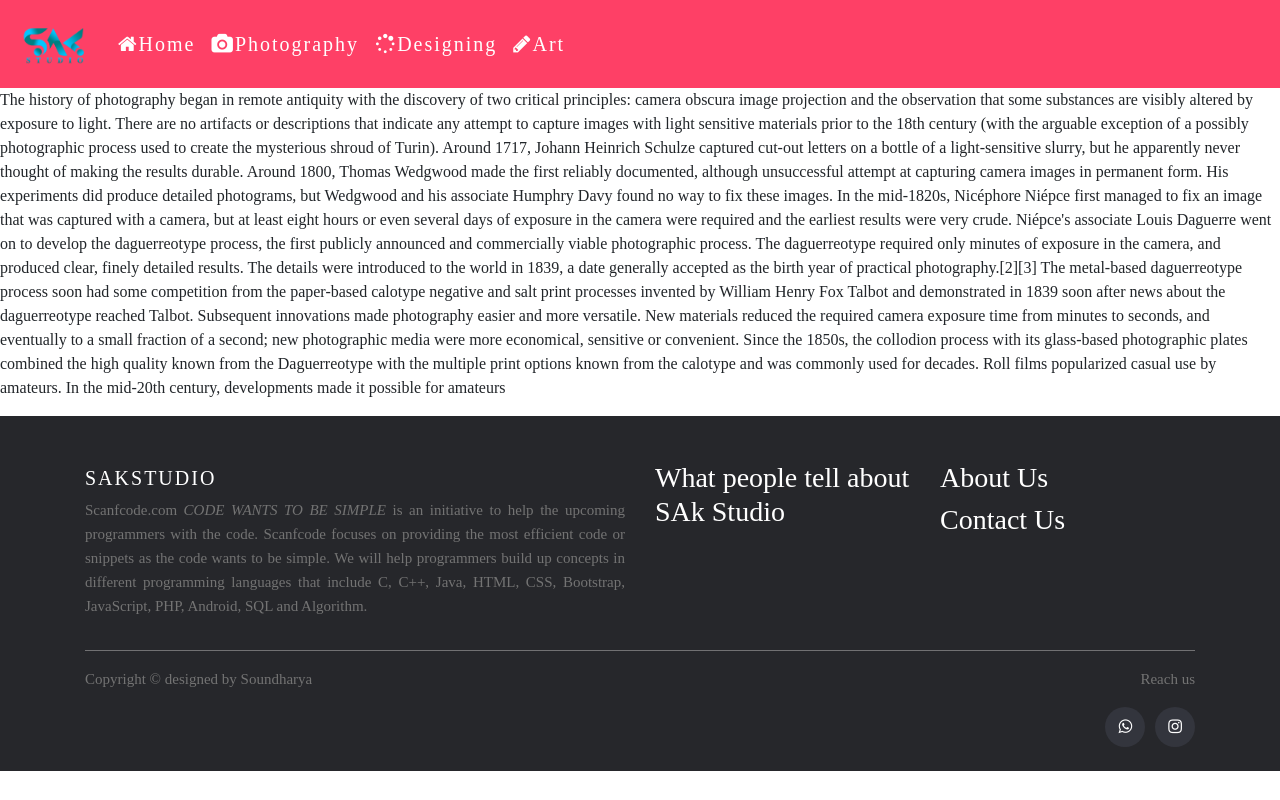
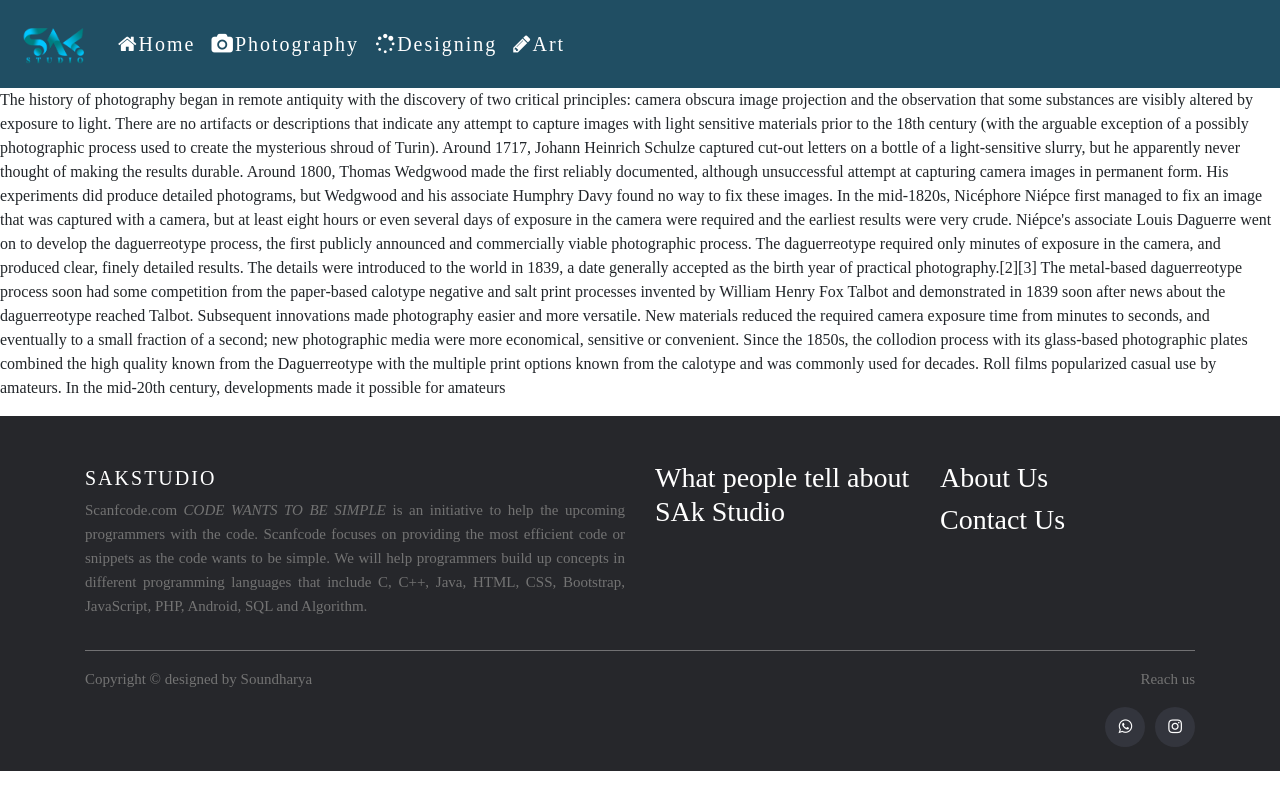
Before and after one commit to SoundharyaDGRT/SAK-Studio, a plain HTML site: page index.html in a window 1280 px wide. Drawn offline with nearby package versions, Linux system fonts and the light colour scheme.

Commit message:
Update style.css

```diff
--- a/css/style.css
+++ b/css/style.css
@@ -5,7 +5,7 @@ body{
 
 }
 nav{
-    background-color:#FE4066;
+    background-color:rgb(32, 78, 99);
     letter-spacing: 2px;
     font-size: 20px;
     }
```
